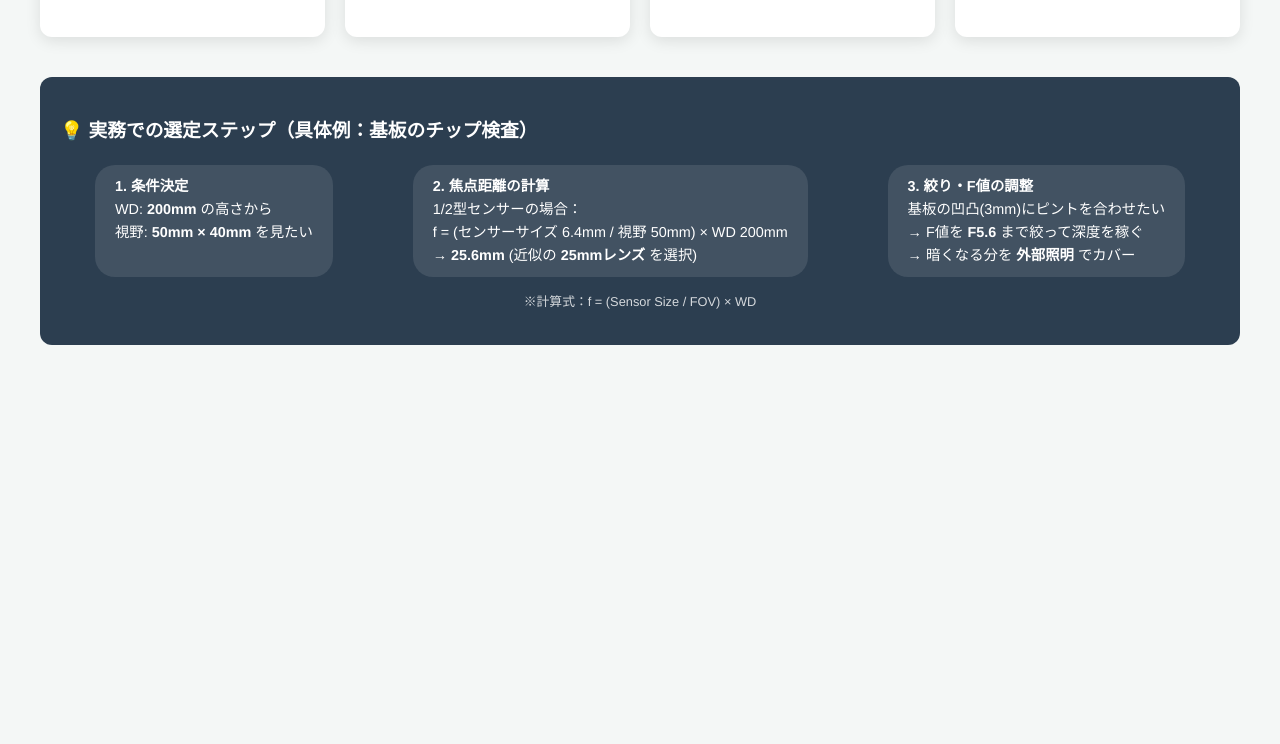
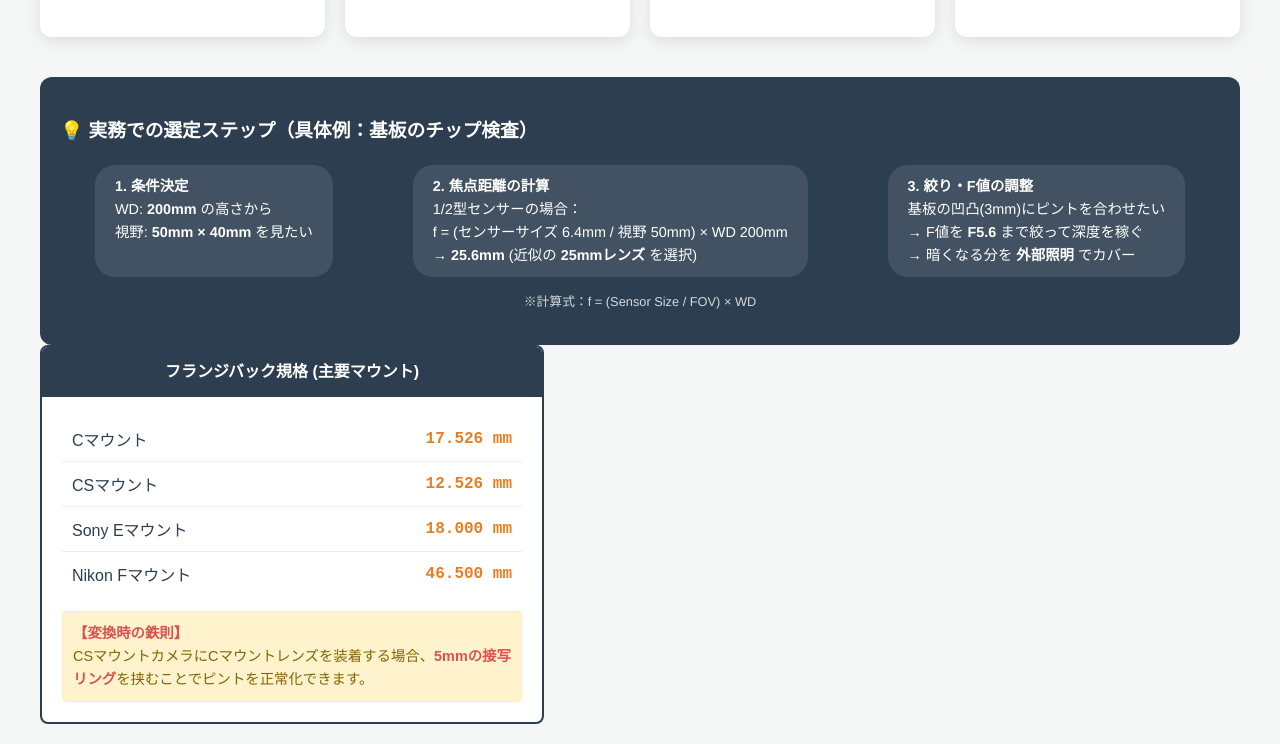
Before and after one commit to NakajimaKan14550/light, a plain HTML site: page index.html in a window 1280 px wide. Shown: the part 6253-6997 px from the top of the page. Before the commit the page ends 6618 px from the top, so only its background shows below. Drawn offline with Linux system fonts and the light colour scheme.

Commit message:
Update index.html

```diff
--- a/index.html
+++ b/index.html
@@ -482,3 +482,86 @@
 
 </body>
 </html>
+
+
+<!DOCTYPE html>
+<html lang="ja">
+<head>
+    <meta charset="UTF-8">
+    <meta name="viewport" content="width=device-width, initial-scale=1.0">
+    <title>Flange Back Guide</title>
+    <style>
+        .flange-box {
+            max-width: 500px;
+            font-family: sans-serif;
+            border: 2px solid #2c3e50;
+            border-radius: 8px;
+            overflow: hidden;
+            background: #fff;
+        }
+        .flange-header {
+            background: #2c3e50;
+            color: white;
+            padding: 12px;
+            font-weight: bold;
+            text-align: center;
+        }
+        .flange-body {
+            padding: 20px;
+        }
+        .spec-table {
+            width: 100%;
+            border-collapse: collapse;
+            margin-bottom: 15px;
+        }
+        .spec-table td {
+            padding: 10px;
+            border-bottom: 1px solid #eee;
+        }
+        .spec-table tr:last-child td { border-bottom: none; }
+        .val { font-family: 'Courier New', monospace; font-weight: bold; color: #e67e22; text-align: right; }
+
+        .alert-ring {
+            background: #fff3cd;
+            border: 1px solid #ffeeba;
+            padding: 10px;
+            border-radius: 4px;
+            font-size: 0.9rem;
+            color: #856404;
+        }
+        .alert-ring strong { color: #d9534f; }
+    </style>
+</head>
+<body>
+
+<div class="flange-box">
+    <div class="flange-header">フランジバック規格 (主要マウント)</div>
+    <div class="flange-body">
+        <table class="spec-table">
+            <tr>
+                <td>Cマウント</td>
+                <td class="val">17.526 mm</td>
+            </tr>
+            <tr>
+                <td>CSマウント</td>
+                <td class="val">12.526 mm</td>
+            </tr>
+            <tr>
+                <td>Sony Eマウント</td>
+                <td class="val">18.000 mm</td>
+            </tr>
+            <tr>
+                <td>Nikon Fマウント</td>
+                <td class="val">46.500 mm</td>
+            </tr>
+        </table>
+
+        <div class="alert-ring">
+            <strong>【変換時の鉄則】</strong><br>
+            CSマウントカメラにCマウントレンズを装着する場合、<strong>5mmの接写リング</strong>を挟むことでピントを正常化できます。
+        </div>
+    </div>
+</div>
+
+</body>
+</html>
```
